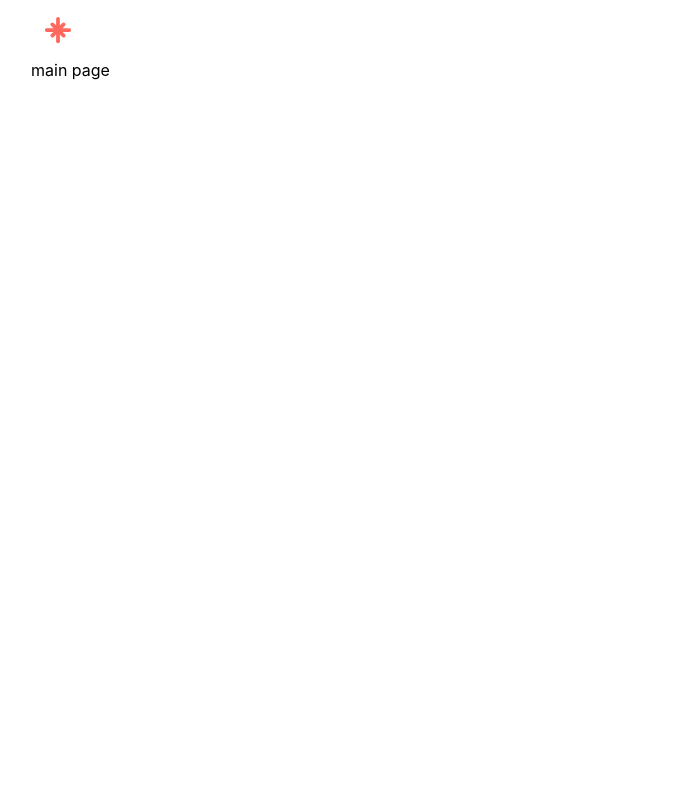
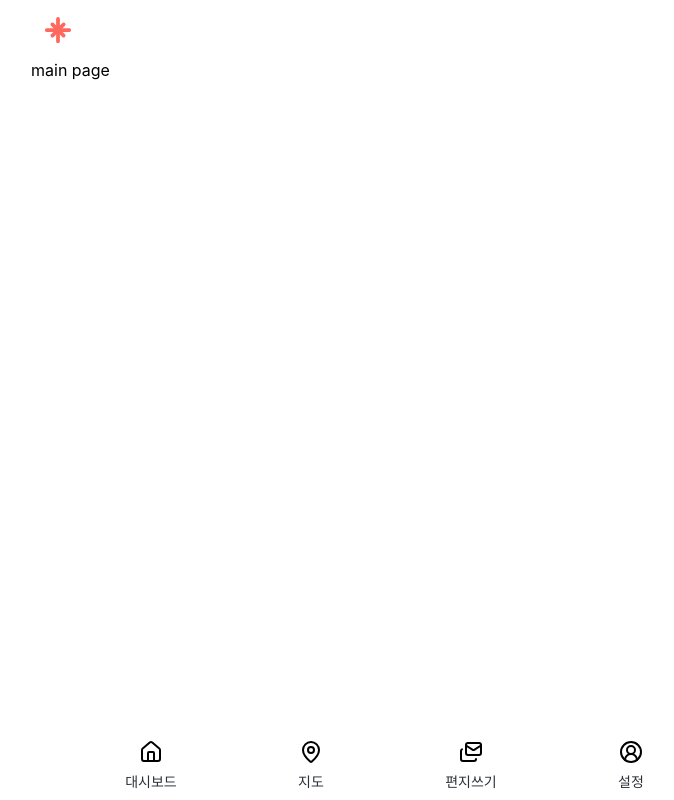
Before and after one commit to MOAMOA-K/MOAMOA-FE, a React (Vite) app: page / in a window 1280 px wide. Shown: the whole page, without its empty margins (249-923 px from the left). Built offline with nearby package versions, Linux system fonts and the light colour scheme; a web font is replaced by a local one.

Commit message:
feat: customer, owner의 하단 네비게이션 바 구현

```diff
--- /dev/null
+++ b/src/components/layout/NavigationCustomer.tsx
@@ -0,0 +1,43 @@
+import styled from '@emotion/styled';
+import NavigationItem from './NavigationItem';
+import { CircleUserRound, House, Mails, MapPin } from 'lucide-react';
+import { ROUTE_PATH } from '@/routes/paths';
+
+const NavigationCustomer = () => {
+  return (
+    <Nav>
+      <NavigationItem to={ROUTE_PATH.HOME} icon={<House />} name='대시보드' />
+      <NavigationItem to={ROUTE_PATH.MAP} icon={<MapPin />} name='지도' />
+      <NavigationItem to={ROUTE_PATH.LETTER} icon={<Mails />} name='편지쓰기' />
+      <NavigationItem
+        to={ROUTE_PATH.MY_PAGE}
+        icon={<CircleUserRound />}
+        name='설정'
+      />
+    </Nav>
+  );
+};
+
+export default NavigationCustomer;
+
+const Nav = styled.nav`
+  position: absolute;
+  bottom: 0;
+  z-index: 1;
+  width: 100%;
+  max-width: 720px;
+  height: 70px;
+  padding: 0 ${({ theme }) => theme.spacing[10]};
+
+  display: flex;
+  align-items: center;
+  justify-content: space-between;
+
+  ul {
+    display: flex;
+    gap: 20px;
+    list-style: none;
+    padding: 0;
+    margin: 0;
+  }
+`;
--- /dev/null
+++ b/src/components/layout/NavigationItem.tsx
@@ -0,0 +1,37 @@
+import styled from '@emotion/styled';
+import { Link } from 'react-router';
+
+type NavigationItemProps = {
+  to: string;
+  icon: React.ReactNode;
+  name: string;
+};
+
+const NavigationItem = ({ to, icon, name }: NavigationItemProps) => {
+  return (
+    <Container to={to}>
+      {icon}
+      <Title>{name}</Title>
+    </Container>
+  );
+};
+
+export default NavigationItem;
+
+const Container = styled(Link)`
+  display: flex;
+  flex-direction: column;
+  align-items: center;
+  justify-content: center;
+  width: 100%;
+  max-width: 720px;
+  height: 70px;
+  gap: ${({ theme }) => theme.spacing[2]};
+`;
+
+const Title = styled.p`
+  font-size: ${({ theme }) => theme.typography.body2.fontSize};
+  line-height: ${({ theme }) => theme.typography.body2.lineHeight};
+  font-weight: ${({ theme }) => theme.typography.fontWeight.medium};
+  color: ${({ theme }) => theme.colors.text.default};
+`;
--- a/src/pages/main/MainPage.tsx
+++ b/src/pages/main/MainPage.tsx
@@ -1,10 +1,12 @@
 import Header from '@/components/layout/Header';
+import NavigationBar from '@/components/layout/NavigationCustomer';
 
 const MainPage = () => {
   return (
     <>
       <Header />
       <div>main page</div>
+      <NavigationBar />
     </>
   );
 };
--- a/src/routes/paths.ts
+++ b/src/routes/paths.ts
@@ -2,5 +2,11 @@ export const ROUTE_PATH = {
   HOME: '/',
   LANDING: '/landing',
   LOGIN: '/login',
+  MY_PAGE: '/my',
+
   MAP: '/map',
+  LETTER: '/letter',
+
+  FEEDBACK: '/feedback',
+  INTERACTION: '/interaction',
 };
```
Also changed, not shown: src/components/layout/NavigationOwner.tsx (added, +51 -0 lines).
